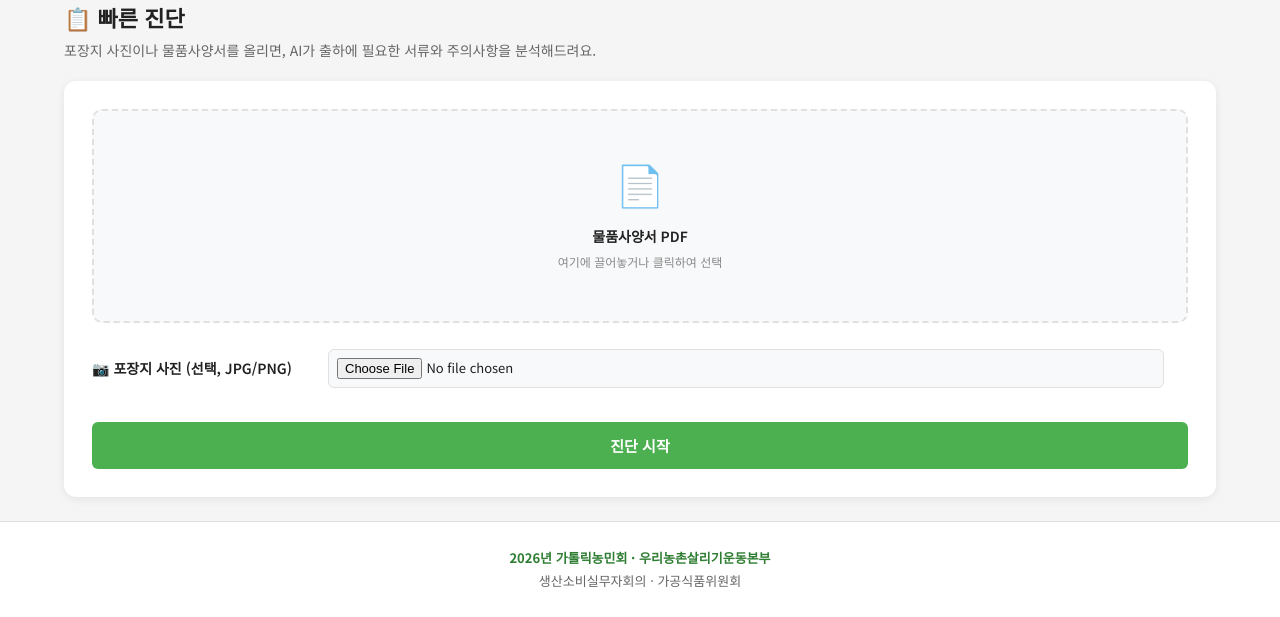
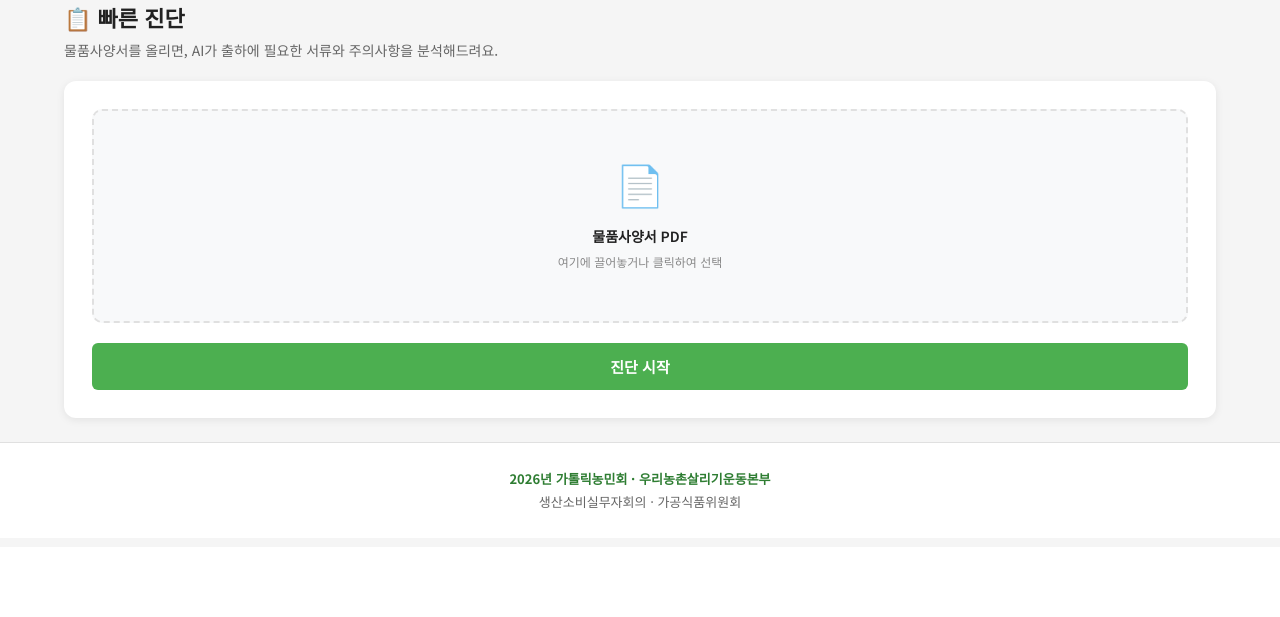
Before and after one commit to urinong/woori-checklist, a Flask app: page / in a window 1280 px wide. Shown: the part 253-870 px from the top of the page. After the commit the page ends 761 px from the top, so only its background shows below. Run offline with Flask 3, Linux system fonts and the light colour scheme.

Commit message:
feat: 포장지 사진 기능 제거 (빠른 진단·서류 검증 양쪽)

```diff
--- a/app.py
+++ b/app.py
@@ -8,7 +8,6 @@
 """
 import os
 import uuid
-import base64
 
 from flask import Flask, request, jsonify, render_template, send_from_directory
 
@@ -46,13 +45,6 @@ def _safe_save(file_storage) -> str:
     return path
 
 
-def _file_to_b64(file_storage) -> dict:
-    """파일 스토리지 → base64 이미지 dict"""
-    data = base64.b64encode(file_storage.read()).decode("utf-8")
-    mt = file_storage.content_type or "image/jpeg"
-    return {"data": data, "media_type": mt}
-
-
 # ─────────────────────────────────────────────────
 # 라우트
 # ─────────────────────────────────────────────────
@@ -69,24 +61,15 @@ def analyze_quick():
     """기능 A: 빠른 진단 — AI 분석 엔진"""
     force = request.args.get("force", "").lower() == "true"
 
-    pdf_text = None
-    images = None
-
     # PDF 처리
     pdf_file = request.files.get("pdf_file")
-    if pdf_file and pdf_file.filename and _allowed(pdf_file.filename):
-        pdf_path = _safe_save(pdf_file)
-        pdf_text = extract_text_from_pdf(pdf_path)
+    if not pdf_file or not pdf_file.filename or not _allowed(pdf_file.filename):
+        return jsonify({"error": "파일이 없습니다. 물품사양서 PDF를 업로드해주세요."}), 400
 
-    # 포장지 이미지
-    label_img = request.files.get("label_image")
-    if label_img and label_img.filename and _allowed(label_img.filename):
-        images = [_file_to_b64(label_img)]
+    pdf_path = _safe_save(pdf_file)
+    pdf_text = extract_text_from_pdf(pdf_path)
 
-    if not pdf_text and not images:
-        return jsonify({"error": "파일이 없습니다. 물품사양서 PDF 또는 포장지 사진을 업로드해주세요."}), 400
-
-    result = analyze_quick_diagnosis(pdf_text=pdf_text, images=images, force=force)
+    result = analyze_quick_diagnosis(pdf_text=pdf_text, force=force)
     return jsonify(result)
 
 
@@ -97,18 +80,13 @@ def analyze_verify():
     """기능 B: 서류 검증 — AI 분석 엔진"""
     force = request.args.get("force", "").lower() == "true"
 
-    pdf_text = None
-    supporting_docs_text = ""
-    images = None
-
     # 물품사양서 PDF (필수)
     pdf_file = request.files.get("pdf_file")
-    if pdf_file and pdf_file.filename and _allowed(pdf_file.filename):
-        pdf_path = _safe_save(pdf_file)
-        pdf_text = extract_text_from_pdf(pdf_path)
+    if not pdf_file or not pdf_file.filename or not _allowed(pdf_file.filename):
+        return jsonify({"error": "물품사양서 PDF를 업로드해주세요."}), 400
 
-    if not pdf_text:
-        return jsonify({"error": "물품사양서 PDF를 업로드해주세요."}), 400
+    pdf_path = _safe_save(pdf_file)
+    pdf_text = extract_text_from_pdf(pdf_path)
 
     # 증빙서류 (복수)
     docs = request.files.getlist("supporting_docs")
@@ -119,19 +97,11 @@ def analyze_verify():
             if doc.filename.lower().endswith(".pdf"):
                 text = extract_text_from_pdf(doc_path)
                 doc_texts.append(f"--- 증빙서류 {i+1}: {doc.filename} ---\n{text}")
-            else:
-                doc_texts.append(f"--- 증빙서류 {i+1}: {doc.filename} (이미지 파일) ---")
     supporting_docs_text = "\n\n".join(doc_texts)
-
-    # 포장지 사진 (선택)
-    label_img = request.files.get("label_image")
-    if label_img and label_img.filename and _allowed(label_img.filename):
-        images = [_file_to_b64(label_img)]
 
     result = analyze_document_verification(
         pdf_text=pdf_text,
         supporting_docs_text=supporting_docs_text,
-        images=images,
         force=force,
     )
     return jsonify(result)
--- a/engine/ai_analyzer.py
+++ b/engine/ai_analyzer.py
@@ -72,8 +72,7 @@ def load_knowledge_base() -> str:
 # Claude API 호출
 # ─────────────────────────────────────────────────
 
-def call_claude_api(system_prompt: str, knowledge_base: str,
-                    user_message: str, images=None) -> dict:
+def call_claude_api(system_prompt: str, knowledge_base: str, user_message: str) -> dict:
     """
     Claude API 호출 (Prompt Caching 적용).
 
@@ -102,18 +101,7 @@ def call_claude_api(system_prompt: str, knowledge_base: str,
         },
     ]
 
-    user_content = []
-    if images:
-        for img in images:
-            user_content.append({
-                "type": "image",
-                "source": {
-                    "type": "base64",
-                    "media_type": img["media_type"],
-                    "data": img["data"],
-                },
-            })
-    user_content.append({"type": "text", "text": user_message})
+    user_content = [{"type": "text", "text": user_message}]
 
     payload = {
         "model": MODEL,
@@ -154,17 +142,14 @@ def call_claude_api(system_prompt: str, knowledge_base: str,
 # 기능 A: 빠른 진단
 # ─────────────────────────────────────────────────
 
-def analyze_quick_diagnosis(pdf_text=None, images=None, force=False) -> dict:
+def analyze_quick_diagnosis(pdf_text: str, force=False) -> dict:
     """
-    기능 A: 물품사양서 PDF 텍스트 또는 포장지 이미지로 빠른 진단.
+    기능 A: 물품사양서 PDF 텍스트로 빠른 진단.
 
     force=True: 캐시 무시하고 재분석
     """
     kb = load_knowledge_base()
-
-    # 캐시 키: 이미지는 실제 데이터 길이로 구분
-    img_sig = str(sum(len(i["data"]) for i in images)) if images else "no_img"
-    cache_key = get_cache_key(pdf_text or "", img_sig)
+    cache_key = get_cache_key(pdf_text)
 
     if not force:
         cached = get_cached_result(cache_key)
@@ -173,30 +158,13 @@ def analyze_quick_diagnosis(pdf_text=None, images=None, force=False) -> dict:
             cached["cache_key"] = cache_key
             return cached
 
-    # 사용자 메시지 구성
-    if pdf_text and images:
-        user_msg = (
-            "다음은 신규 물품의 포장지 사진과 물품사양서입니다.\n"
-            "기능 A(빠른 진단)를 수행해주세요.\n\n"
-            f"[물품사양서 내용]\n{pdf_text}\n\n"
-            "포장지 사진도 함께 첨부되어 있습니다. 포장지의 표시사항도 함께 분석해주세요."
-        )
-    elif pdf_text:
-        user_msg = (
-            "다음은 신규 물품의 물품사양서입니다.\n"
-            "기능 A(빠른 진단)를 수행해주세요.\n\n"
-            f"[물품사양서 내용]\n{pdf_text}"
-        )
-    elif images:
-        user_msg = (
-            "다음은 신규 물품의 포장지 사진입니다.\n"
-            "기능 A(빠른 진단)를 수행해주세요.\n"
-            "포장지의 표시사항을 읽고 분석해주세요."
-        )
-    else:
-        return {"error": "분석할 파일이 없습니다. 물품사양서 PDF 또는 포장지 사진을 업로드해주세요."}
+    user_msg = (
+        "다음은 신규 물품의 물품사양서입니다.\n"
+        "기능 A(빠른 진단)를 수행해주세요.\n\n"
+        f"[물품사양서 내용]\n{pdf_text}"
+    )
 
-    result = call_claude_api(SYSTEM_PROMPT_WEBAPP, kb, user_msg, images)
+    result = call_claude_api(SYSTEM_PROMPT_WEBAPP, kb, user_msg)
     if "error" not in result:
         result["cache_key"] = cache_key
         save_to_cache(cache_key, result)
@@ -208,16 +176,14 @@ def analyze_quick_diagnosis(pdf_text=None, images=None, force=False) -> dict:
 # ─────────────────────────────────────────────────
 
 def analyze_document_verification(pdf_text: str, supporting_docs_text: str,
-                                   images=None, force=False) -> dict:
+                                   force=False) -> dict:
     """
-    기능 B: 물품사양서 + 증빙서류 + 포장지 사진으로 서류 검증.
+    기능 B: 물품사양서 + 증빙서류로 서류 검증.
 
     force=True: 캐시 무시하고 재분석
     """
     kb = load_knowledge_base()
-
-    img_sig = str(sum(len(i["data"]) for i in images)) if images else "no_img"
-    cache_key = get_cache_key(pdf_text, supporting_docs_text, img_sig)
+    cache_key = get_cache_key(pdf_text, supporting_docs_text)
 
     if not force:
         cached = get_cached_result(cache_key)
@@ -232,13 +198,8 @@ def analyze_document_verification(pdf_text: str, supporting_docs_text: str,
         f"[물품사양서 내용]\n{pdf_text}\n\n"
         f"[증빙서류 내용]\n{supporting_docs_text}"
     )
-    if images:
-        user_msg += (
-            "\n\n포장지 사진도 함께 첨부되어 있습니다. "
-            "포장지의 표시사항과 물품사양서의 내용 일치 여부도 검증해주세요."
-        )
 
-    result = call_claude_api(SYSTEM_PROMPT_WEBAPP, kb, user_msg, images)
+    result = call_claude_api(SYSTEM_PROMPT_WEBAPP, kb, user_msg)
     if "error" not in result:
         result["cache_key"] = cache_key
         save_to_cache(cache_key, result)
@@ -292,18 +253,15 @@ SYSTEM_PROMPT_WEBAPP = """
 ---
 
 ### 기능 B: 서류 검증
-물품사양서 + 증빙서류(+ 선택적으로 포장지 사진)를 받으면 검증합니다.
+물품사양서 + 증빙서류를 받으면 검증합니다.
 
 출력 형식 (반드시 이 구조를 따르세요):
 
-#### 1️⃣ 포장지 ↔ 물품사양서 대조 (포장지 사진이 있는 경우만)
-항목별로 일치/불일치를 테이블로 정리합니다.
-
-#### 2️⃣ 물품사양서 기재 점검
+#### 1️⃣ 물품사양서 기재 점검
 20개 필수 항목의 기재 여부를 점검합니다.
 미기재/오류 항목에 대해 무엇을 어떻게 보완해야 하는지 설명합니다.
 
-#### 3️⃣ 증빙서류 점검
+#### 2️⃣ 증빙서류 점검
 각 필요 서류의 제출/미제출 여부를 표시합니다.
 제출된 서류에 대해:
 - 제품명이 물품사양서와 일치하는지
@@ -311,7 +269,7 @@ SYSTEM_PROMPT_WEBAPP = """
 - 검사 결과가 적합한지
 문제가 발견되면 구체적으로 설명합니다.
 
-#### 4️⃣ 출하 승인 시 예상 이슈
+#### 3️⃣ 출하 승인 시 예상 이슈
 전국물품위원회 심의에서 논의될 수 있는 사항을 미리 알려줍니다.
 실무자가 사전에 대비할 수 있도록 합니다.
 
--- a/static/app.js
+++ b/static/app.js
@@ -31,10 +31,8 @@ function bindFilename(inputId, labelId) {
   });
 }
 bindFilename("quick-pdf",   "quick-pdf-name");
-bindFilename("quick-img",   "quick-img-name");
 bindFilename("verify-pdf",  "verify-pdf-name");
 bindFilename("verify-docs", "verify-docs-name");
-bindFilename("verify-img",  "verify-img-name");
 
 // ── 드래그앤드롭 (빠른 진단 dropzone) ──────────────
 const drop   = document.getElementById("quick-drop");
@@ -160,7 +158,7 @@ function resetForm(tab) {
 
   form.reset();
   // 파일명 표시 초기화
-  ["quick-pdf-name","quick-img-name","verify-pdf-name","verify-docs-name","verify-img-name"]
+  ["quick-pdf-name","verify-pdf-name","verify-docs-name"]
     .forEach(id => { const el=document.getElementById(id); if(el) el.textContent=""; });
 
   content.innerHTML = "";
--- a/templates/index.html
+++ b/templates/index.html
@@ -46,7 +46,7 @@
     <section id="tab-quick" class="tab-panel active">
       <div class="section-intro">
         <h2>📋 빠른 진단</h2>
-        <p>포장지 사진이나 물품사양서를 올리면, AI가 출하에 필요한 서류와 주의사항을 분석해드려요.</p>
+        <p>물품사양서를 올리면, AI가 출하에 필요한 서류와 주의사항을 분석해드려요.</p>
       </div>
 
       <form id="quick-form" class="upload-form">
@@ -60,12 +60,6 @@
             <p class="filename" id="quick-pdf-name"></p>
           </div>
         </label>
-
-        <div class="file-row" style="margin-top:12px;">
-          <label>📷 포장지 사진 (선택, JPG/PNG)</label>
-          <input type="file" name="label_image" id="quick-img" accept=".jpg,.jpeg,.png">
-          <span class="filename-inline" id="quick-img-name"></span>
-        </div>
 
         <button type="submit" class="primary-btn" id="quick-submit-btn">진단 시작</button>
       </form>
@@ -100,12 +94,6 @@
                  accept=".pdf,.jpg,.jpeg,.png" multiple>
           <span class="filename-inline" id="verify-docs-name"></span>
         </div>
-        <div class="file-row">
-          <label>📷 포장지 사진 (선택, JPG/PNG)</label>
-          <input type="file" name="label_image" id="verify-img"
-                 accept=".jpg,.jpeg,.png">
-          <span class="filename-inline" id="verify-img-name"></span>
-        </div>
         <button type="submit" class="primary-btn" id="verify-submit-btn">검증 시작</button>
       </form>
 
```
